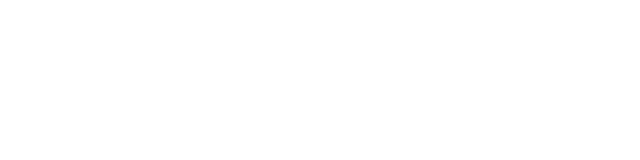
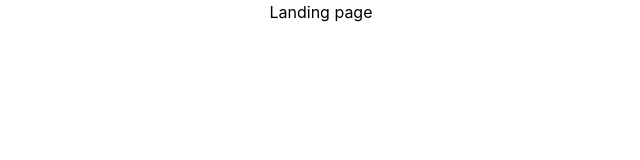
Before and after one commit to singapaul/front-end-hackathon-people-finder, a React (Create React App) app: page / in a window 1280 px wide. Shown: the top 160 px of the page, without its empty margins (319-959 px from the left). Built offline with nearby package versions, Linux system fonts and the light colour scheme.

Commit message:
routing done

```diff
--- a/package.json
+++ b/package.json
@@ -14,6 +14,7 @@
     "react-dom": "^18.2.0",
     "react-router-dom": "^6.3.0",
     "react-scripts": "5.0.1",
+    "sass": "^1.54.5",
     "web-vitals": "^2.1.4"
   },
   "scripts": {
--- a/src/App.js
+++ b/src/App.js
@@ -9,8 +9,8 @@ function App() {
     <div className="App">
       <Routes>
         <Route path="/" element={<LandingPage />} />
-        <Route path="search" element={<ResultsPage />} />
-        <Route path="profile" element={<ProfilePage />} />
+        <Route path="/search" element={<ResultsPage />} />
+        <Route path="/profile" element={<ProfilePage />} />
       </Routes>
     </div>
   );
--- a/src/Pages/LandingPage.jsx
+++ b/src/Pages/LandingPage.jsx
@@ -1,7 +1,7 @@
 import React from "react";
 
 const LandingPage = () => {
-  return (<></>);
+  return (<>Landing page</>);
 };
 
 export default LandingPage;
```
Also changed, not shown: 1 other file (tests, documents, lock files or other folders).
